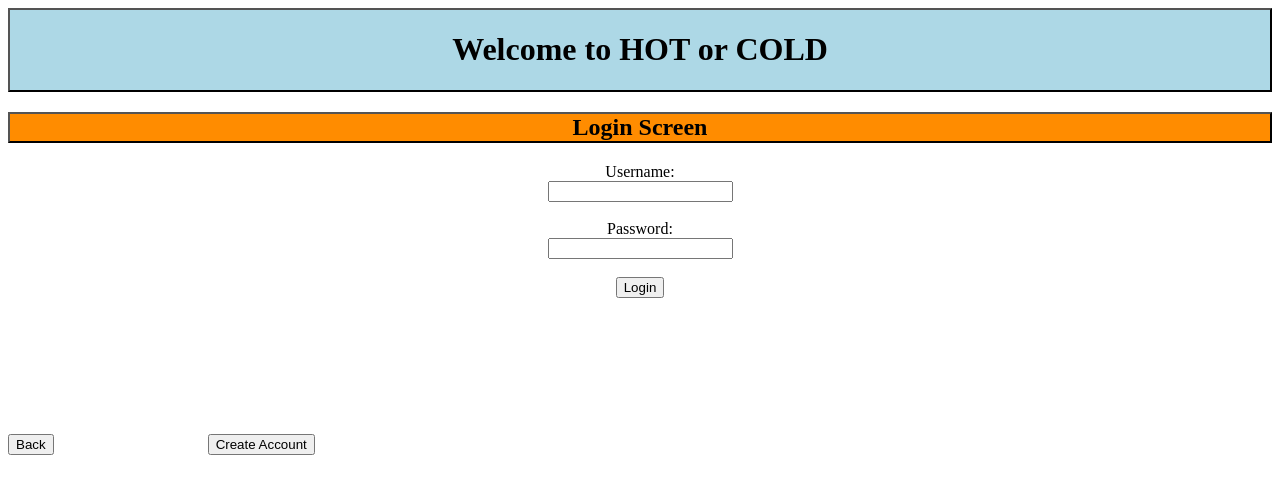
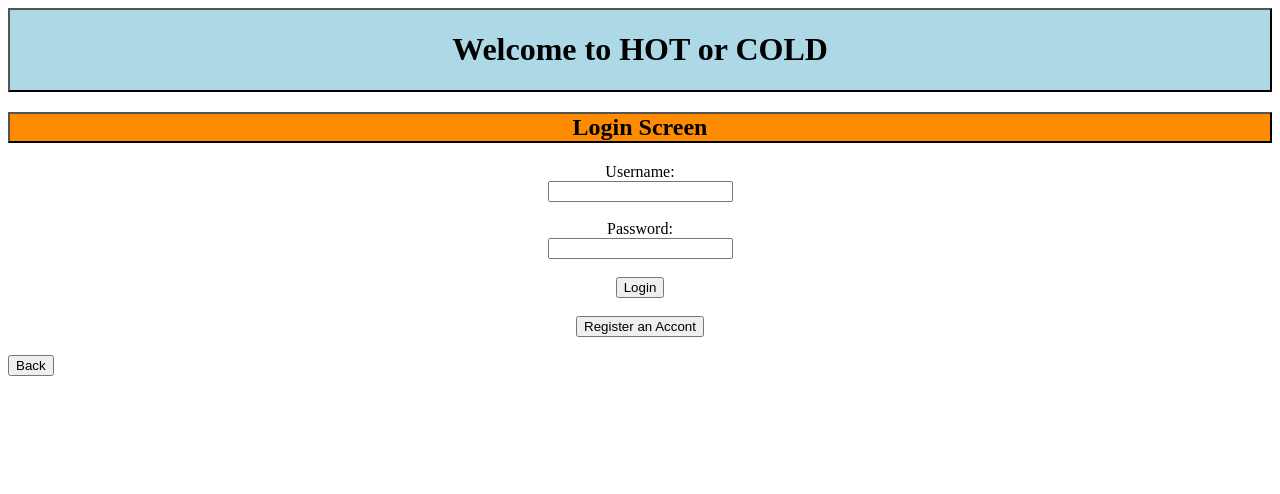
Before and after one commit to ah970/ecm2434, a Django app: page /login/ in a window 1280 px wide. Shown: the top 494 px of the page. Run offline with Django 4.2, Linux system fonts and the light colour scheme.

Commit message:
Fixed alignment for register account buttons on login screen main page

```diff
--- a/hotandcold/game/templates/game/loginScreen.html
+++ b/hotandcold/game/templates/game/loginScreen.html
@@ -59,16 +59,24 @@
 
 		<button>Login</button>
 	</form>
-	<br><br>
+</div>
+
+<!-- Bottom Buttons-->
+<div class="centerAlign">
+
+	<!-- Create account button -->
+	<br>
+	<form action="http://localhost:8000/register">
+		<button type="submit">Register an Accont</button>
+	</form>
 </div>
 
 <!-- Back button -->
-<div class="bottomScreenButtons">
-	<form action="http://localhost:8000/">
-		<button type="submit" id="returnButton">Back</button>
-		<button id="bottomButtons">Create Account</button>
-	</form>
-</div>
+<br>
+<form action="http://localhost:8000/">
+	<button type="submit">Back</button>
+</form>
+
 </body>
 
 </html>
```
